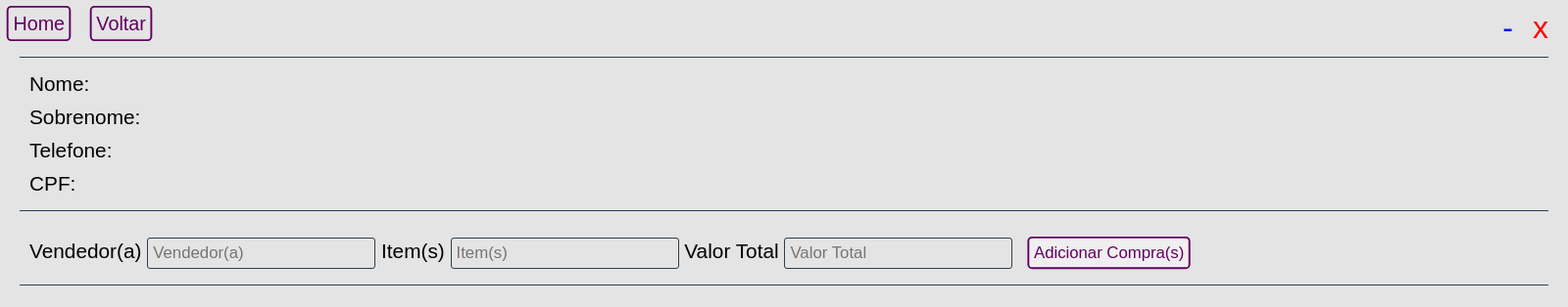
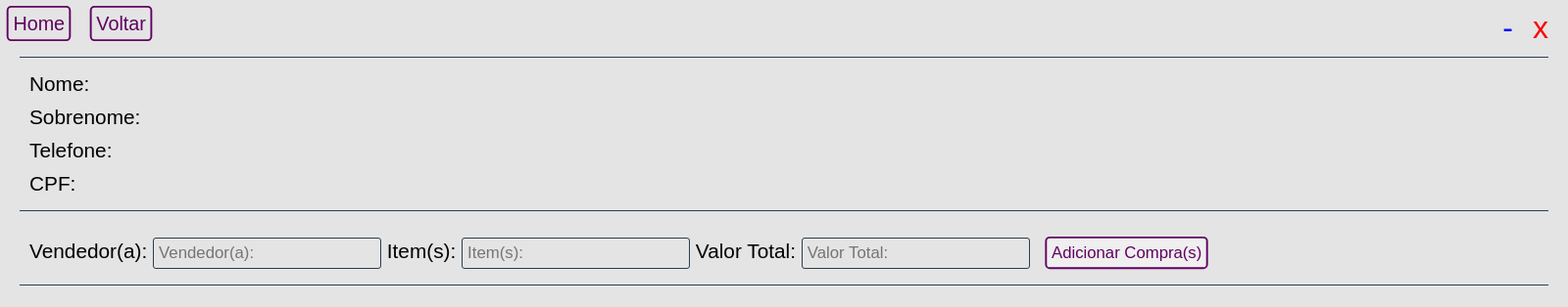
Before and after one commit to dKally/fiadoAPP-development, an Electron app: page src/html/client.html in a window 1600 px wide. Shown: the whole page at 98% size. Drawn offline with Linux system fonts and the light colour scheme; no server answers.

Commit message:
Add files via upload

```diff
--- a/src/html/client.html
+++ b/src/html/client.html
@@ -54,14 +54,14 @@
 
                 <div class="new-purshase-div">
 
-                    <label for="">Vendedor(a)</label>
-                    <input class="input" id="seller" type="text" placeholder="Vendedor(a)">
+                    <label for="">Vendedor(a):</label>
+                    <input class="input" id="seller" type="text" placeholder="Vendedor(a):">
 
-                    <label for="">Item(s)</label>
-                    <input class="input" id="item" type="text" placeholder="Item(s)">
+                    <label for="">Item(s):</label>
+                    <input class="input" id="item" type="text" placeholder="Item(s):">
 
-                    <label for="">Valor Total</label>
-                    <input class="input" id="value" type="number" placeholder="Valor Total">
+                    <label for="">Valor Total:</label>
+                    <input class="input" id="value" type="number" placeholder="Valor Total:">
 
                     <button class="btn" id="new-purchase">Adicionar Compra(s)</button>
 
```
